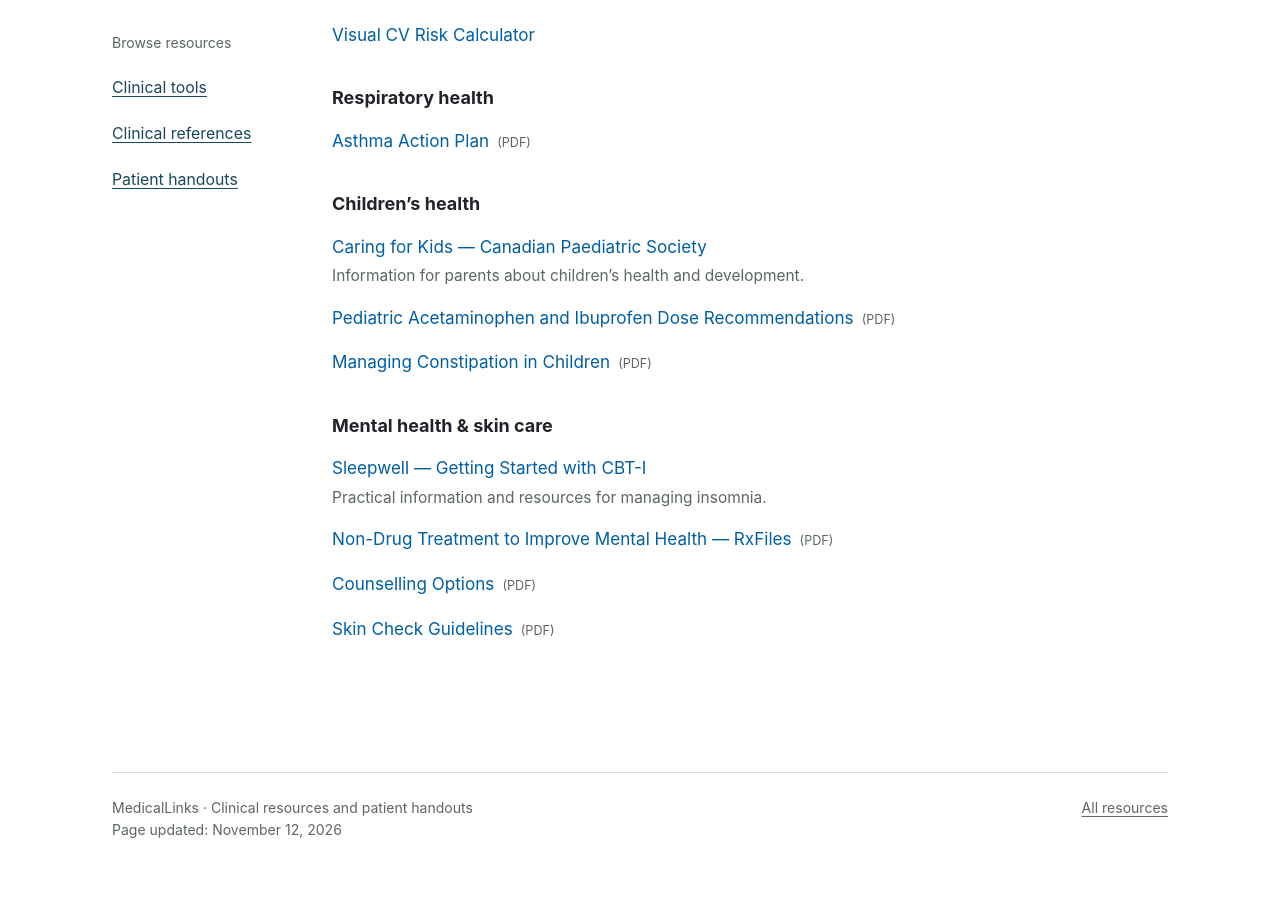
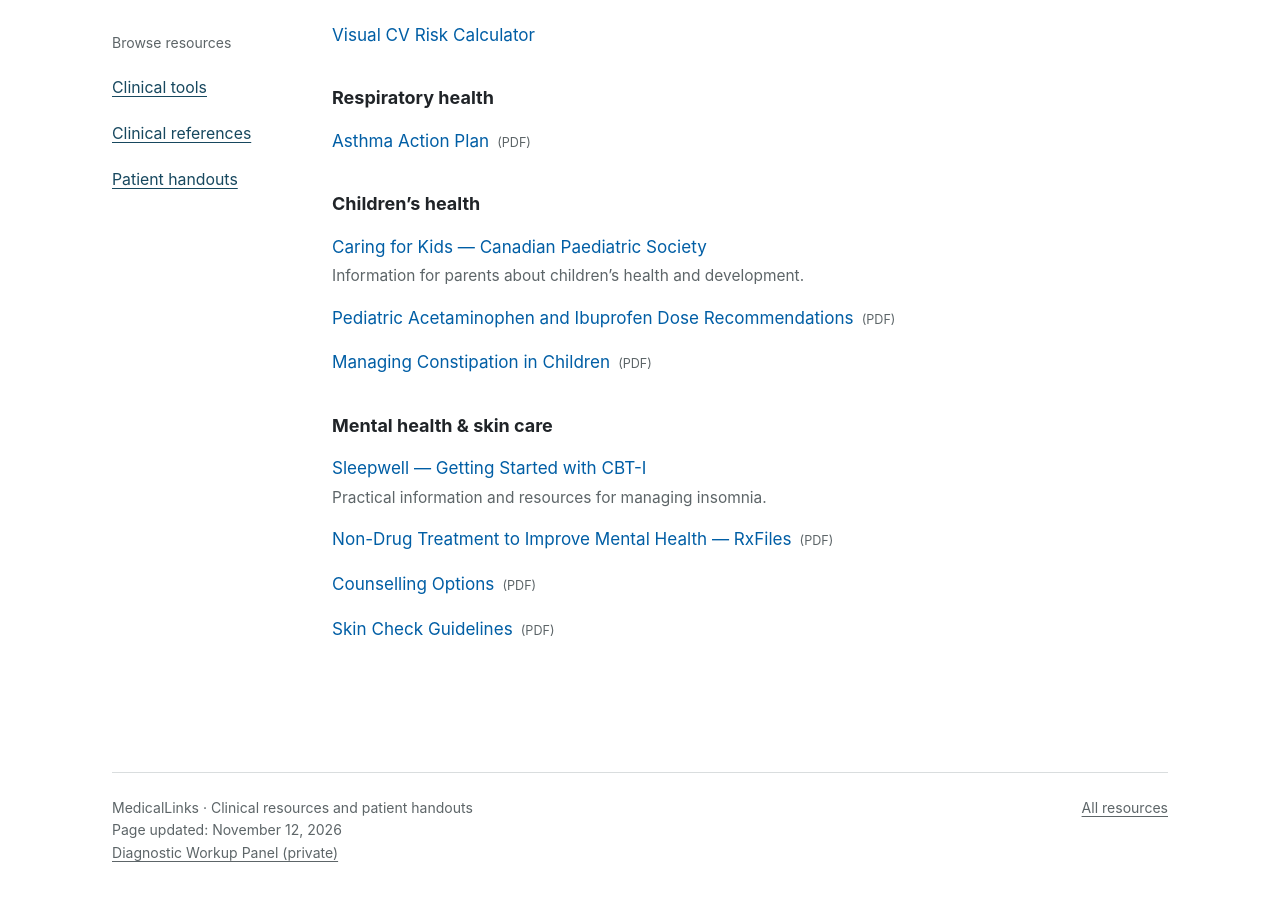
Before and after one commit to medicalchange/med-info, a Jekyll site: the page built from site/index.md, in a window 1280 px wide and 900 px high, scrolled down 2274 px. Built offline with Jekyll 4.4.1, drawn with Linux system fonts in a browser that asks for light colours; before the commit the page ends 3152 px from its top, so only the background shows below that.

Commit message:
Link to owner-private Diagnostic Workup Panel from site footer

```diff
--- a/site/_includes/site-footer.html
+++ b/site/_includes/site-footer.html
@@ -2,6 +2,7 @@
   <div>
     <p>MedicalLinks · Clinical resources and patient handouts</p>
     {% if page.last_updated %}<p>Page updated: <time datetime="{{ page.last_updated | date: '%Y-%m-%d' }}">{{ page.last_updated | date: '%B %-d, %Y' }}</time></p>{% endif %}
+    <p><a href="https://diagnostic-workup-panel-ah.ydafus.chatgpt.site/" rel="nofollow">Diagnostic Workup Panel (private)</a></p>
   </div>
   <a href="{{ '/' | relative_url }}">All resources</a>
 </footer>
```
